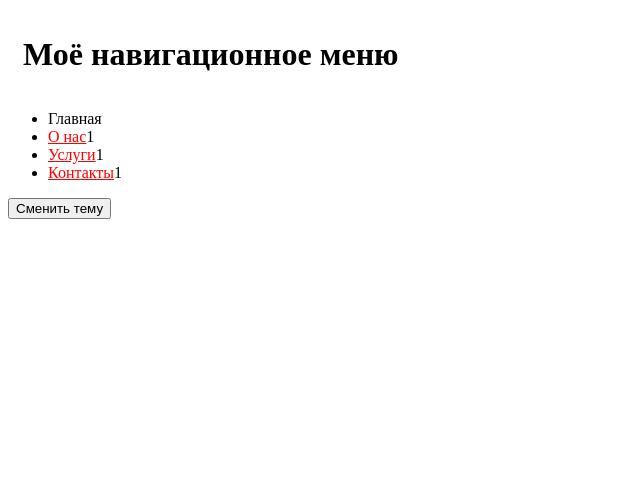
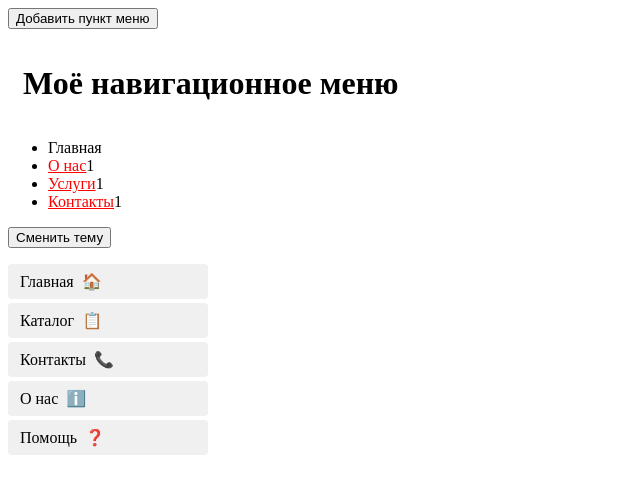
Before and after one commit to Artem12378/JsRepetition, a plain HTML site: page index.html in a window 1280 px wide. Shown: the whole page, without its empty margins (0-640 px from the left). Drawn offline with Linux system fonts and the light colour scheme.

Commit message:
Delet ELement DOM

```diff
--- a/index.html
+++ b/index.html
@@ -9,6 +9,7 @@
 </head>
 <body>
    <div class="container" >
+    <button class="AddMenu">Добавить пункт меню</button>
          <header>
         <h1 id="mainTitle" >Site header</h1>
     </header>
@@ -20,7 +21,7 @@
             <li class="navItem"><a href=""></a>1</li>
         </ul>
     </nav>
-    <button>Сменить тему</button>
+    <button class="Theme">Сменить тему</button>
    </div>
 
 
--- a/main.js
+++ b/main.js
@@ -87,12 +87,171 @@ console.log(linkA)
 Используйте для этого функцию-обработчик события и свойство style */
 
 const Container = document.querySelector('.container')
-const button = document.querySelector('button')
+const button = document.querySelector('.Theme')
 
 button.addEventListener('click', ()=> {
     Container.style.backgroundColor =
-        Container.style.backgroundColor === 'black' ? 'red' : 'black';
+        Container.style.backgroundColor === 'violet' ? 'yellow' : 'violet';
 })
 
 
-console.log(button)
+
+
+
+/* Задание 1: Удаление элементов из DOM-дерева
+Создайте HTML-документ с элементом
+Используя JavaScript:
+Получите доступ к элементу списка по его id
+Напишите цикл, который будет удалять все дочерние элементы из списка, пока они не закончатся
+Проверьте в консоли браузера, что список действительно пуст, используя */
+
+/* const ul = document.querySelector('ul');
+while (ul.firstChild) {
+    ul.removeChild(ul.firstChild);
+}
+ */
+/* Задание 2: Создание и добавление элементов в DOM
+Используя тот же HTML-документ, создайте массив объектов следующего вида:
+const links = [
+
+{ text: "Главная", url: "index.html", icon: "🏠" },
+
+{ text: "Каталог", url: "catalog.html", icon: "📋" },
+
+{ text: "Контакты", url: "contacts.html", icon: "📞" },
+
+{ text: "О нас", url: "about.html", icon: "ℹ️" },
+
+{ text: "Помощь", url: "help.html", icon: "❓" }
+
+];
+
+2. Напишите JavaScript-код, который:
+
+Создаст для каждого объекта в массиве элемент <li> с классом "item"
+Внутри каждого <li> создаст элемент <a> со следующими свойствами:
+Текст ссылки должен содержать иконку (icon) и текст (text) из соответствующего объекта
+Атрибут href должен быть установлен в значение url из объекта
+Добавит все созданные элементы в список */
+
+const links = [
+
+{ text: "Главная", url: "index.html", icon: "🏠" },
+
+{ text: "Каталог", url: "catalog.html", icon: "📋" },
+
+{ text: "Контакты", url: "contacts.html", icon: "📞" },
+
+{ text: "О нас", url: "about.html", icon: "ℹ️" },
+
+{ text: "Помощь", url: "help.html", icon: "❓" }
+
+];
+
+const Ul = document.createElement('ul');
+Ul.style.listStyle = 'none';
+Ul.style.padding = '0';
+Ul.style.width = '200px';
+
+
+for(i=0; i< links.length; i++){
+    const LI = document.createElement('li');
+    LI.classList.add('item')
+    LI.textContent = `${links[i].text}`
+
+  // Настройка позиционирования и внешнего вида LI
+    LI.style.position = 'relative';
+    LI.style.padding = '8px 30px 8px 12px';
+    LI.style.background = '#f0f0f0';
+    LI.style.marginBottom = '4px';
+    LI.style.borderRadius = '4px';
+    LI.style.listStyle = 'none';
+    LI.style.cursor = 'default';
+
+
+
+
+    // Создаём ссылку
+
+    const a = document.createElement('a');
+    a.textContent = `${links[i].icon}`
+    a.href = links[i].url;
+
+    a.style.marginLeft = '8px';
+    a.style.textDecoration = 'none';
+    a.style.color = 'blue';
+    LI.appendChild(a);
+
+     // СОЗДАЁМ КРЕСТИК
+    const closeSpan = document.createElement('span');
+    closeSpan.textContent = '✖';
+    closeSpan.style.position = 'absolute';
+    closeSpan.style.right = '8px';
+    closeSpan.style.top = '50%';
+    closeSpan.style.transform = 'translateY(-50%)';
+    closeSpan.style.cursor = 'pointer';
+    closeSpan.style.display = 'none';        // по умолчанию скрыт
+    closeSpan.style.fontSize = '16px';
+    closeSpan.style.color = '#999';
+    closeSpan.style.userSelect = 'none';
+
+ // Эффект при наведении на сам крестик (меняем цвет)
+
+    closeSpan.addEventListener('mouseenter', () => closeSpan.style.color = 'red');
+    closeSpan.addEventListener('mouseleave', () => closeSpan.style.color = '#999');
+
+    // Показываем крестик, когда мышь на LI
+    LI.addEventListener('mouseenter', () => {
+        closeSpan.style.display = 'inline-block';
+    });
+    // Скрываем, когда мышь уходит с LI
+    LI.addEventListener('mouseleave', () => {
+        closeSpan.style.display = 'none';
+    });
+    // При клике на крестик удаляем LI
+    closeSpan.addEventListener('click', (event) => {
+        event.stopPropagation();  // чтобы событие не поднялось выше
+        LI.remove();
+    });
+
+    // Добавляем крестик в LI
+    LI.appendChild(closeSpan);
+
+    // Добавляем LI в UL
+    Ul.appendChild(LI);
+
+}
+
+document.body.appendChild(Ul)
+document.body.appendChild(Ul); // добавил в конец <body>
+
+
+/* Задание 3: Динамическое изменение контента
+Добавьте кнопку "Добавить пункт меню" на страницу
+При нажатии на кнопку:
+Запросите у пользователя название нового пункта меню через prompt
+Создайте новый элемент <li> с классом "item"
+Внутри создайте элемент <a> с текстом, который ввел пользователь, и иконкой "🔍"
+Установите атрибут href равным "search.html?query=" + введенный текст в нижнем регистре
+Добавьте новый элемент в конец списка */
+
+const buttonAddMenu = document.querySelector('.AddMenu')
+
+buttonAddMenu.addEventListener('click', () => {
+    const InputUser = prompt("Напишите новый пункт меню")
+    const li = document.createElement('li')
+    li.classList.add('item')
+
+    const a = document.createElement('a')
+    a.textContent = `${InputUser} 🔍`
+    a.href = `search.html?query= ${InputUser}`
+
+    li.appendChild(a);
+      Ul.appendChild(li);
+
+
+
+} )
+
+
+console.log(buttonAddMenu)
```
